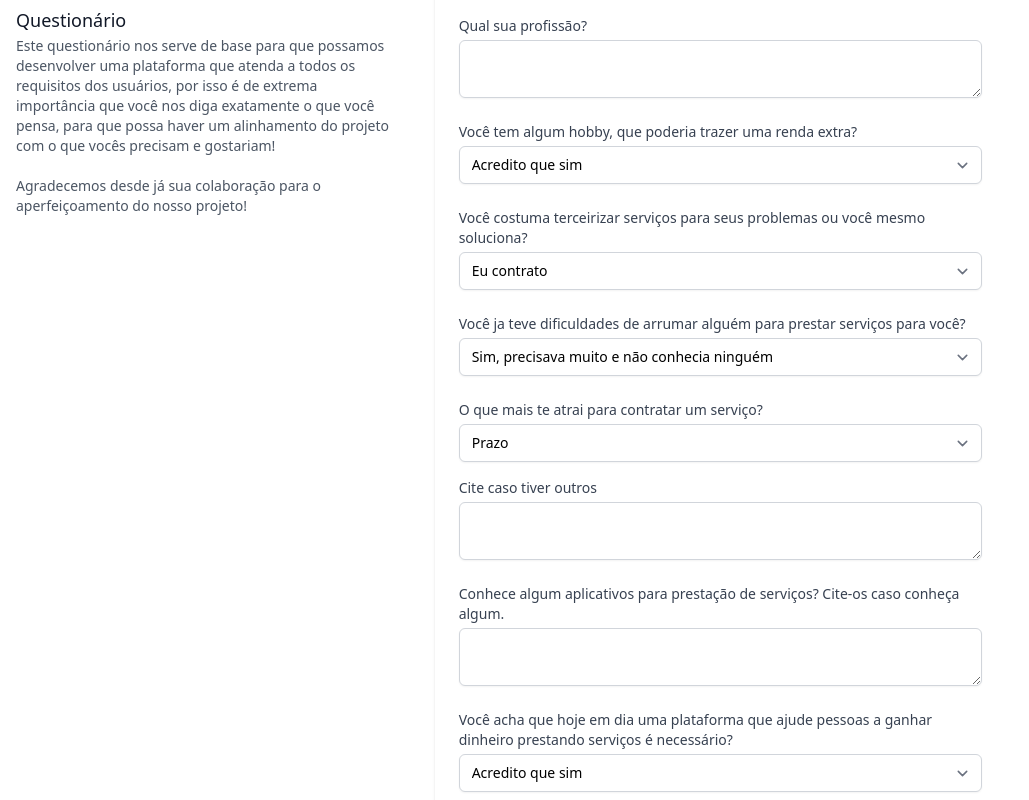
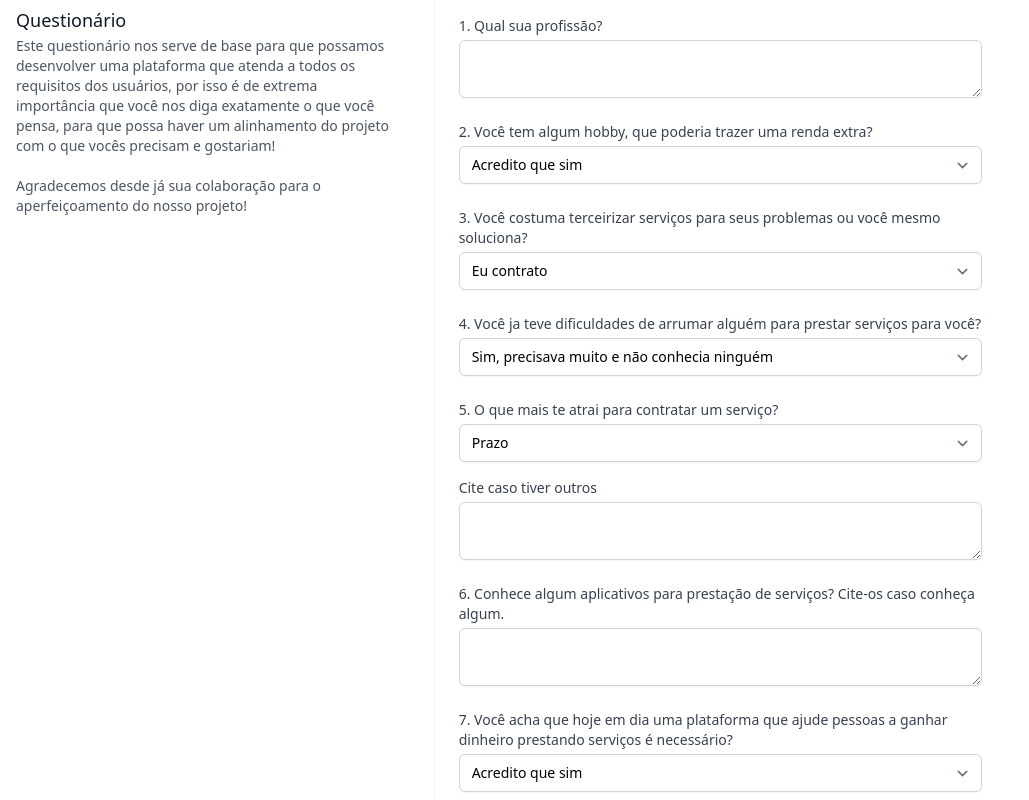
Before and after one commit to Nata07/mvp-toptrampo, a Next.js app: page / in a window 1280 px wide. Shown: the part 660-1460 px from the top of the page, without its empty margins (0-1029 px from the left). Built offline with nearby package versions, Linux system fonts and the light colour scheme.

Commit message:
add number in questions

```diff
--- a/src/pages/index.tsx
+++ b/src/pages/index.tsx
@@ -268,7 +268,7 @@ export default function Home() {
                   <div className="grid grid-cols-6 gap-6">
                     <div className="col-span-6 sm:col-span-4">
                       <label htmlFor="profession" className="block text-sm font-medium text-gray-700">
-                        Qual sua profissão?
+                        1. Qual sua profissão?
                       </label>
                       <textarea
                         required
@@ -279,7 +279,7 @@ export default function Home() {
                     </div>
                     <div className="col-span-6 sm:col-span-4">
                       <label htmlFor="hobby" className="block text-sm font-medium text-gray-700">
-                        Você tem algum hobby, que poderia trazer uma renda extra?
+                        2. Você tem algum hobby, que poderia trazer uma renda extra?
                       </label>
                       <select
                         required
@@ -294,7 +294,7 @@ export default function Home() {
 
                     <div className="col-span-6 sm:col-span-4">
                       <label htmlFor="outsource-service-provided" className="block text-sm font-medium text-gray-700">
-                        Você costuma terceirizar serviços para seus problemas ou você mesmo soluciona?
+                        3. Você costuma terceirizar serviços para seus problemas ou você mesmo soluciona?
                       </label>
                       <select required name="outsource-service-provided" id="outsource-service-provided" className="mt-1 block w-full py-2 px-3 border border-gray-300 bg-white rounded-md shadow-sm focus:outline-none focus:ring-green-500 focus:border-green-500 sm:text-sm">
                         <option value="Contrato">Eu contrato</option>
@@ -304,7 +304,7 @@ export default function Home() {
 
                     <div className="col-span-6 sm:col-span-4">
                       <label htmlFor="difficulted-service-provided" className="block text-sm font-medium text-gray-700">
-                        Você ja teve dificuldades de arrumar alguém para prestar serviços para você?
+                        4. Você ja teve dificuldades de arrumar alguém para prestar serviços para você?
                       </label>
                       <select required name="difficulted-service-provided" id="difficulted-service-provided" className="mt-1 block w-full py-2 px-3 border border-gray-300 bg-white rounded-md shadow-sm focus:outline-none focus:ring-green-500 focus:border-green-500 sm:text-sm">
                         <option value="Sim, precisava muito e não conhecia ninguém">Sim, precisava muito e não conhecia ninguém</option>
@@ -316,7 +316,7 @@ export default function Home() {
 
                     <div className="col-span-6 sm:col-span-4">
                       <label htmlFor="service-provided" className="block text-sm font-medium text-gray-700">
-                        O que mais te atrai para contratar um serviço?
+                        5. O que mais te atrai para contratar um serviço?
                       </label>
                       <select required name="service-provided" id="service-provided" className="mt-1 block w-full py-2 px-3 border border-gray-300 bg-white rounded-md shadow-sm focus:outline-none focus:ring-green-500 focus:border-green-500 sm:text-sm">
                         <option value="Prazo">Prazo</option>
@@ -338,7 +338,7 @@ export default function Home() {
                     <div className="col-span-6 sm:col-span-4">
                       <label htmlFor="used-app" className="block text-sm font-medium text-gray-700">
                         {/* Cite 2 aplicativos que você mais usa em seu dia a dia. */}
-                        Conhece algum aplicativos para prestação de serviços? Cite-os caso conheça algum.
+                        6. Conhece algum aplicativos para prestação de serviços? Cite-os caso conheça algum.
                       </label>
                       <textarea
                         required
@@ -350,7 +350,7 @@ export default function Home() {
 
                     <div className="col-span-6 sm:col-span-4">
                       <label htmlFor="plataform-necessary" className="block text-sm font-medium text-gray-700">
-                        Você acha que hoje em dia uma plataforma que ajude pessoas a ganhar dinheiro prestando serviços é necessário?
+                        7. Você acha que hoje em dia uma plataforma que ajude pessoas a ganhar dinheiro prestando serviços é necessário?
                       </label>
                       <select
                         required
@@ -389,16 +389,9 @@ export default function Home() {
                       </select>
                     </div> */}
 
-
-
-
-
-
-
-
                     <div className="col-span-6 sm:col-span-4">
                       <label htmlFor="platform-winmoney" className="block text-sm font-medium text-gray-700">
-                        Existe alguma plataforma digital que te ajuda a ganhar dinheiro com seu trabalho? <br /> Se sim, cite qual é e os motivos do por que você usa.
+                        8. Existe alguma plataforma digital que te ajuda a ganhar dinheiro com seu trabalho? <br /> Se sim, cite qual é e os motivos do por que você usa.
                       </label>
                       <textarea
                         required
@@ -420,7 +413,7 @@ export default function Home() {
                         <option value="Nada">Nada</option>
                       </select> */}
 
-                      <label htmlFor="" className="block text-sm font-medium text-gray-700 mt-4">Cite suas considerações, ou o que achar necessário.</label>
+                      <label htmlFor="" className="block text-sm font-medium text-gray-700 mt-4">9. Cite suas considerações, ou o que achar necessário.</label>
                       <textarea
                         // required
                         name="profession"
```
